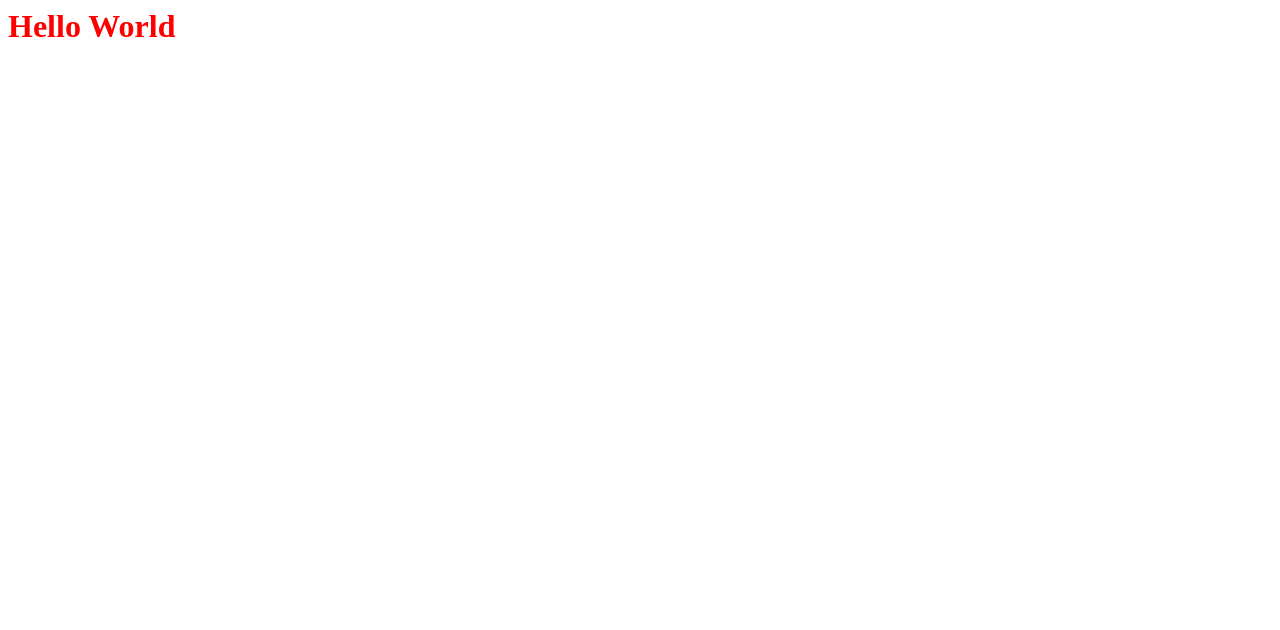
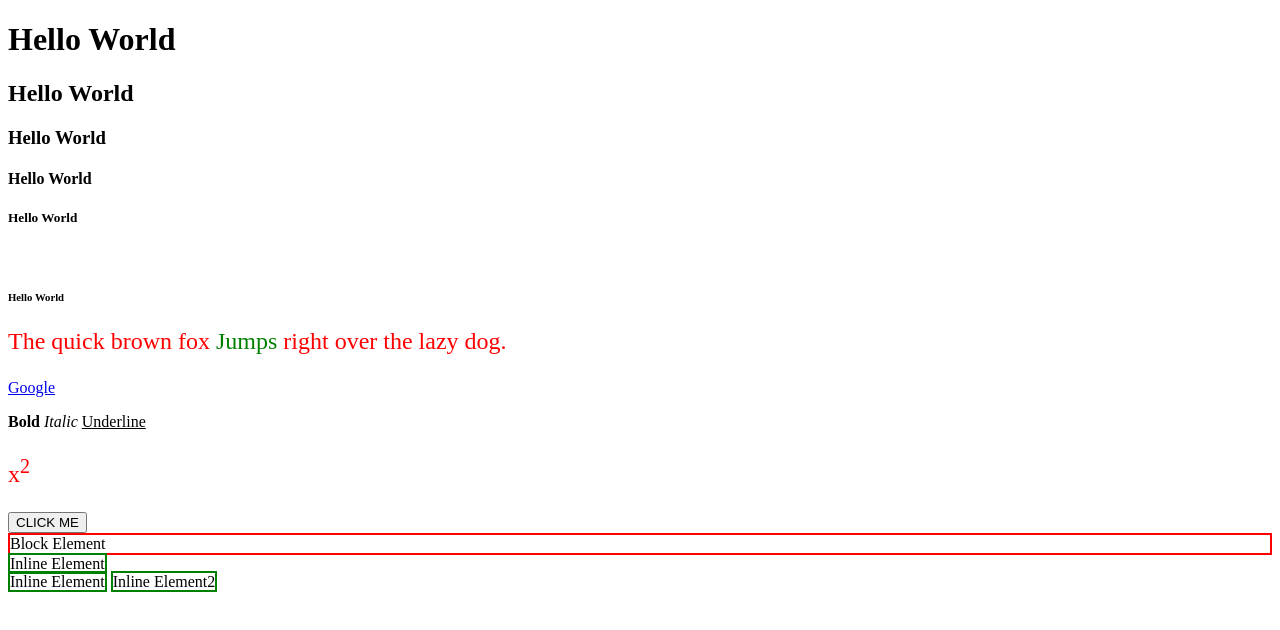
Before and after one commit to Xdev200/test, a plain HTML site: page index.html in a window 1280 px wide. Drawn offline with Linux system fonts and the light colour scheme.

Commit message:
add: first html class

```diff
--- a/index.html
+++ b/index.html
@@ -1,9 +1,28 @@
+<!DOCTYPE html>
 <html>
     <head>
-        <title>Git</title>
-        <link rel="stylesheet" href="index.css" />
+        <title>My First Web Page</title>
     </head>
     <body>
         <h1>Hello World</h1>
+        <h2>Hello World</h2>
+        <h3>Hello World</h3>
+        <h4>Hello World</h4>
+        <h5>Hello World</h5>
+        <br/>
+        <h6>Hello World</h6>
+        <p style="color:red;font-size:24px">The quick brown fox <span style="color: green">Jumps</span> right over the lazy dog.</p>
+        <a href="https://www.google.com" target="_blank">Google</a>
+        <p>
+            <b>Bold</b>
+            <i>Italic</i>
+            <u>Underline</u>
+        </p>
+        <p style="color:red;font-size:24px">x<sup>2</sup></p>
+        <button>CLICK ME</button>
+        <div style="border:2px solid red">Block Element</div>
+        <span style="border:2px solid green">Inline Element</span><br/>
+        <span style="border:2px solid green">Inline Element</span>
+        <span style="border:2px solid green">Inline Element2</span>
     </body>
 </html>
```
